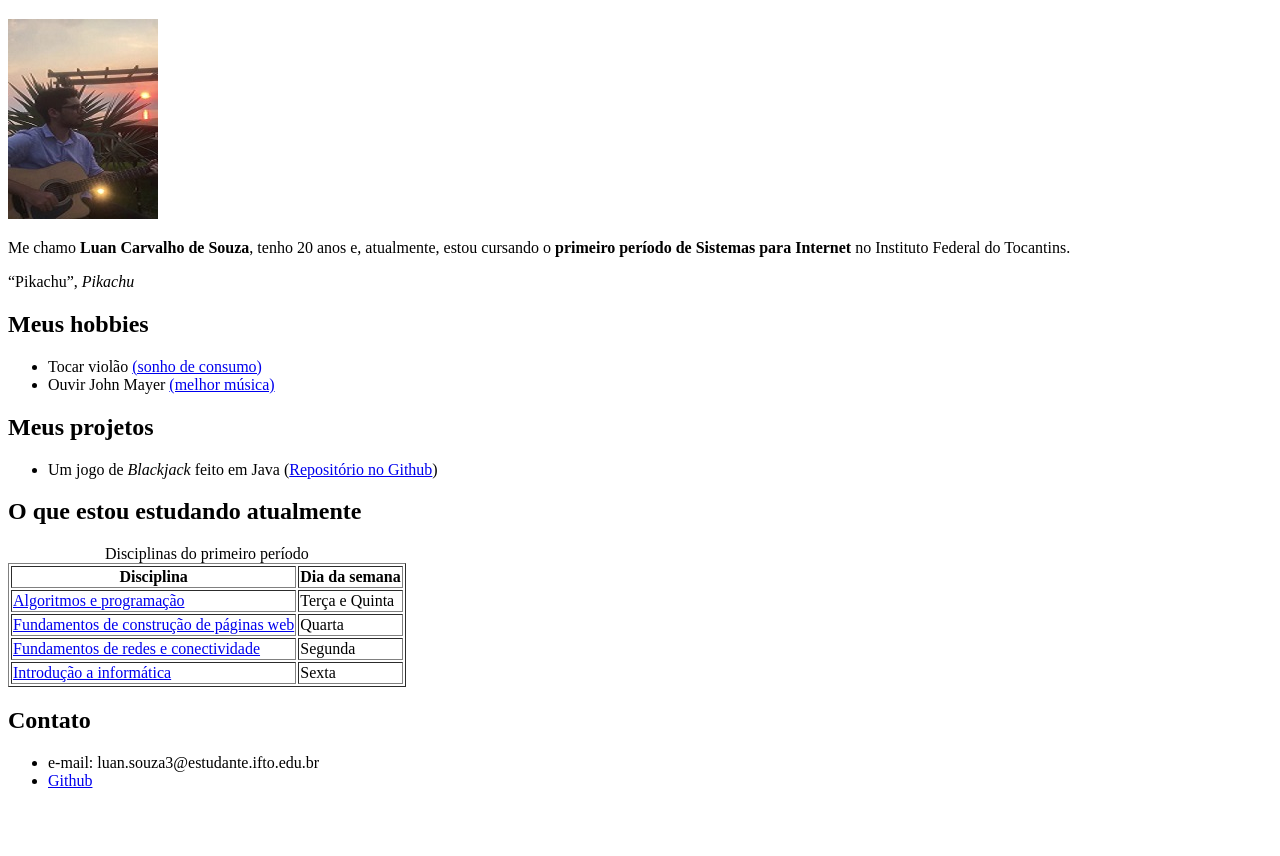
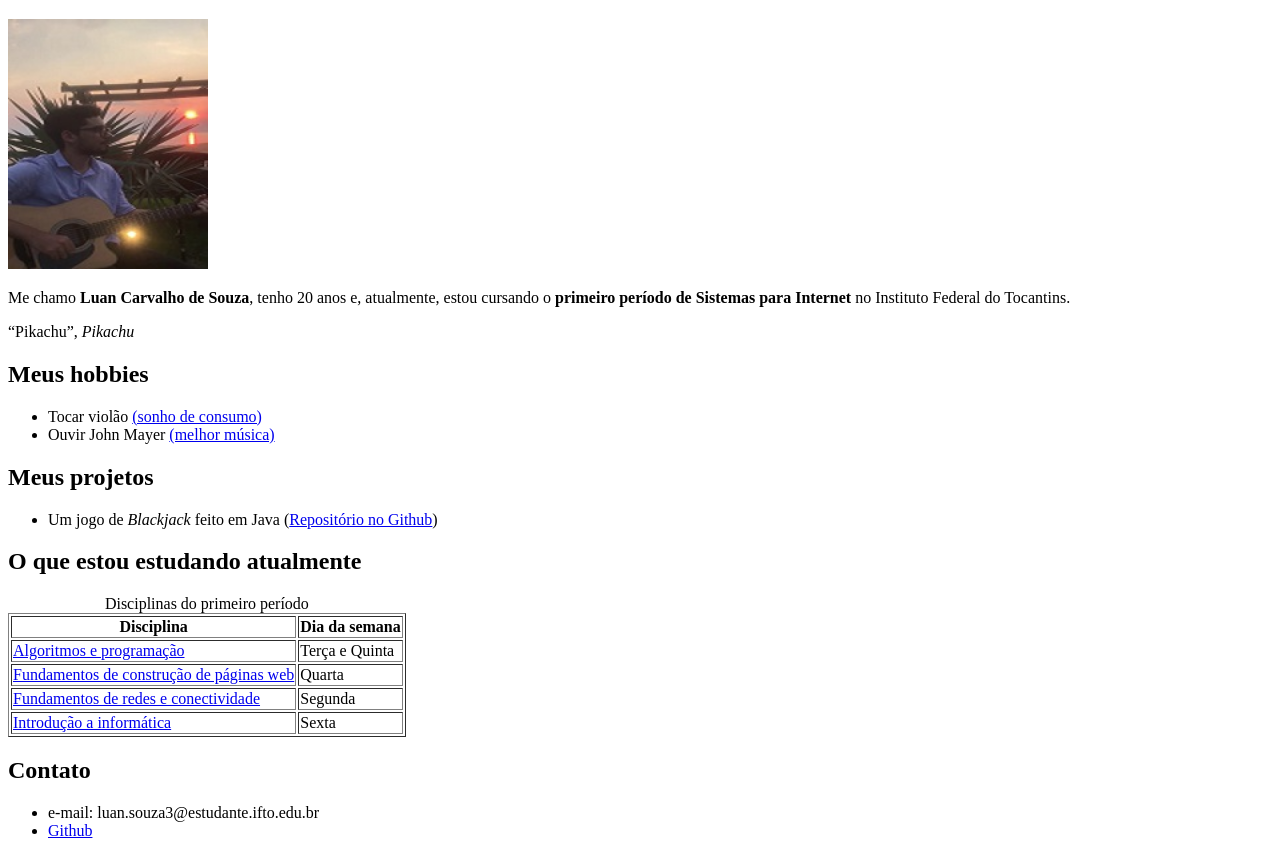
Before and after one commit to ifto-luan/first-web-page, a plain HTML site: page index.html in a window 1280 px wide. Shown: the part 61-917 px from the top of the page. Before the commit the page ends 867 px from the top, so only its background shows below. Drawn offline with Linux system fonts and the light colour scheme.

Commit message:
Update index.html

```diff
--- a/index.html
+++ b/index.html
@@ -15,7 +15,7 @@
     </header>
     <main>
         <picture>
-            <img src="./imgs/foto.jpeg">
+            <img src="./imgs/foto.jpeg" width = "200px" height = "250px">
         </picture>
         <p>Me chamo <strong>Luan Carvalho de Souza</strong>, tenho 20 anos e, atualmente, estou cursando o <strong>primeiro período de Sistemas para Internet</strong> no Instituto Federal do Tocantins.</p>
         <p>
```
